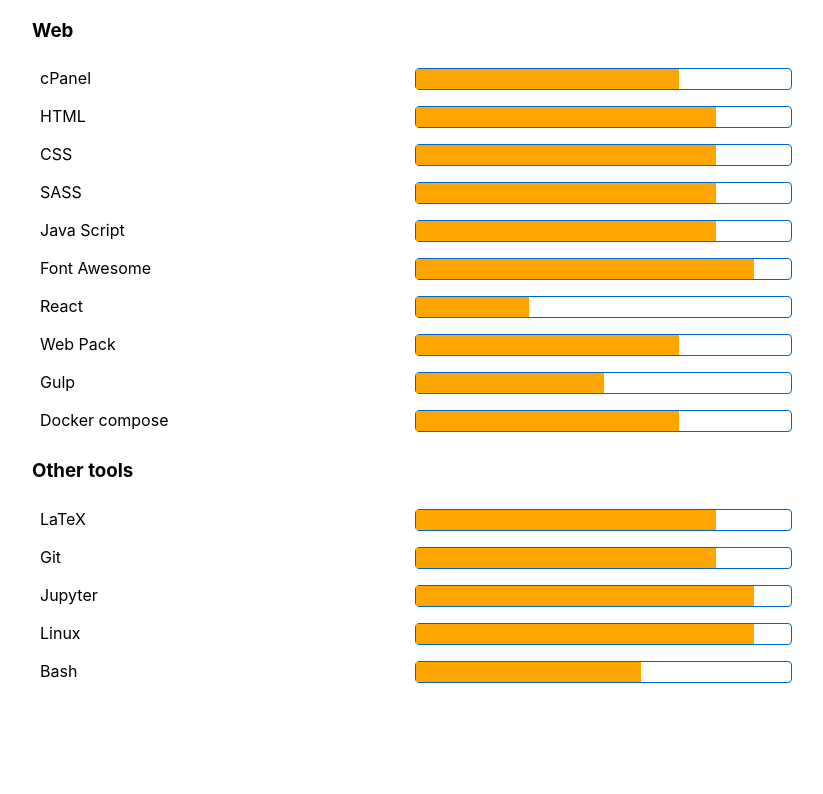
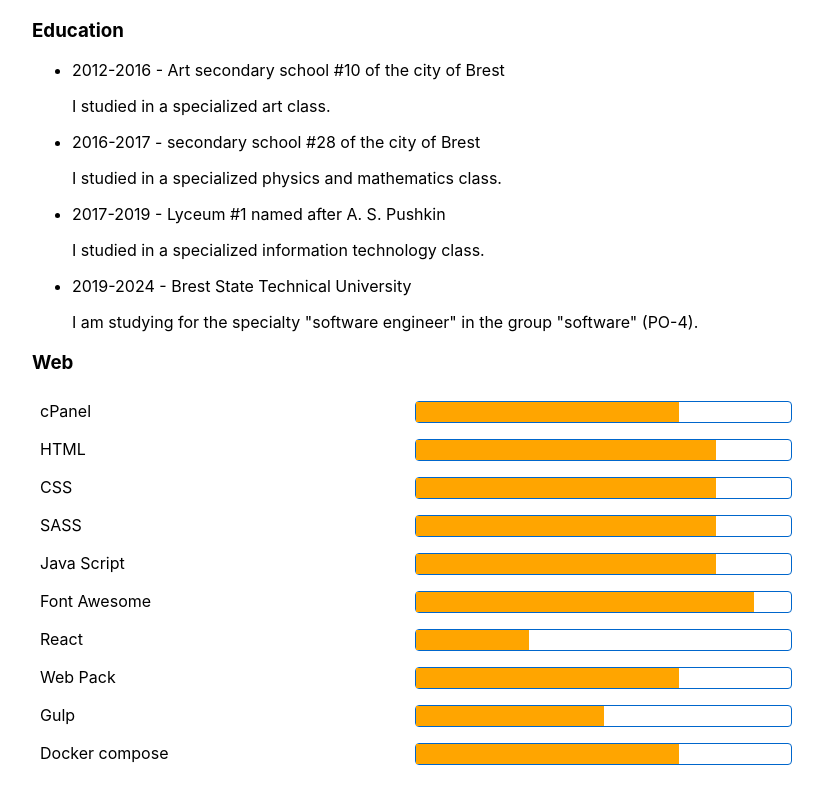
Before and after one commit to Pavel-Innokentevich-Galanin/Pavel-Innokentevich-Galanin.github.io, a React (Create React App) app: page / in a window 1280 px wide. Shown: the top 794 px of the page, without its empty margins (224-1047 px from the left). Built offline with nearby package versions, Linux system fonts and the light colour scheme.

Commit message:
main : Added Edu

```diff
--- a/src/components/App/App.jsx
+++ b/src/components/App/App.jsx
@@ -1,10 +1,12 @@
 import styles from './App.module.css';
 import Skills from './Skills/Skills';
+import Edu from './Edu/Edu';
 
 function App()
 {
     return (
         <div className={styles.wrapper}>
+            <Edu />
             <Skills />
         </div>
     );
--- /dev/null
+++ b/src/components/App/Edu/Edu.jsx
@@ -0,0 +1,29 @@
+function Edu()
+{
+    return (
+        <div>
+            <h3>Education</h3>
+            <ul>
+                <li>
+                    2012-2016 - Art secondary school #10 of the city of Brest
+                    <p>I studied in a specialized art class.</p>
+                </li>
+                <li>
+                    2016-2017 - secondary school #28 of the city of Brest
+                    <p>I studied in a specialized physics and mathematics class.</p>
+                </li>
+                <li>
+                    2017-2019 - Lyceum #1 named after A. S. Pushkin
+                    <p>I studied in a specialized information technology class.</p>
+                </li>
+                <li>
+                    2019-2024 - Brest State Technical University
+                    <p>I am studying for the specialty "software engineer"
+                        in the group "software" (PO-4).</p>
+                </li>
+            </ul>
+        </div>
+    );
+}
+
+export default Edu;
```
